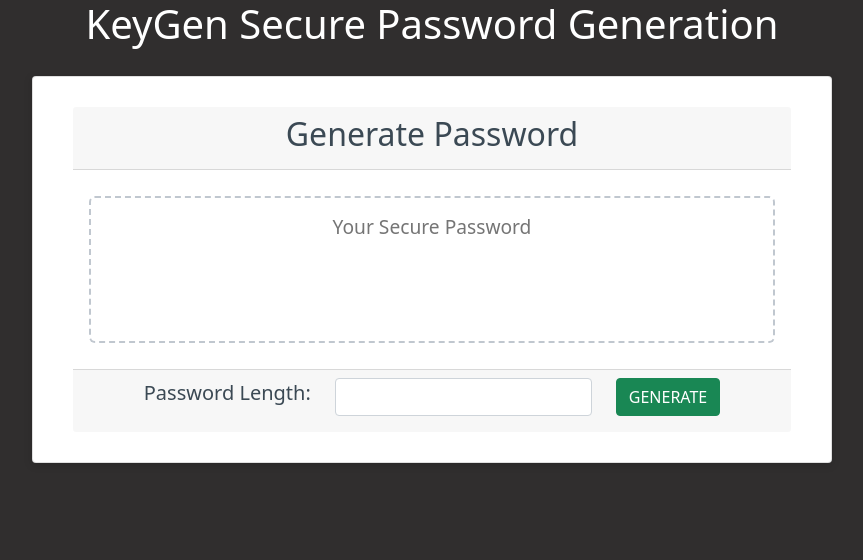
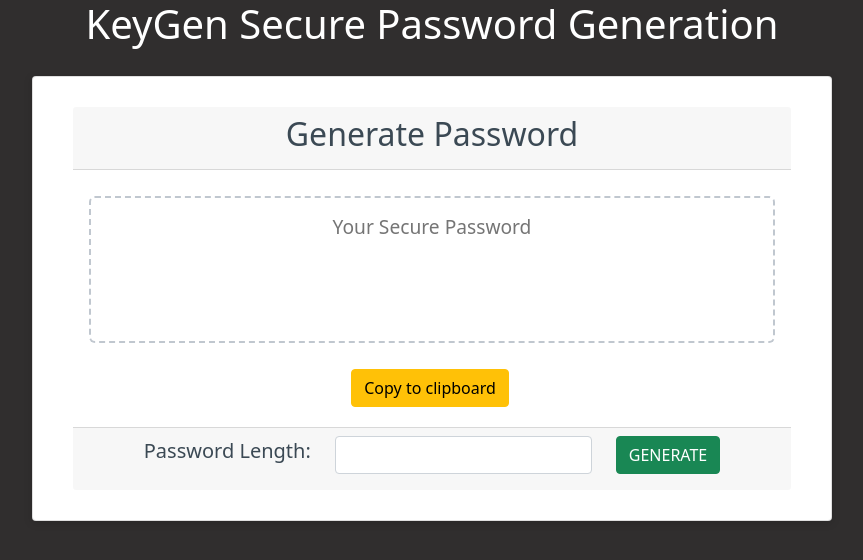
Before and after one commit to puentebravo/KeyGen-2.0, a React (Create React App) app in the folder Client/: page / in a window 1280 px wide. Shown: the top 560 px of the page, without its empty margins (208-1071 px from the left). Built offline with nearby package versions, Linux system fonts and the light colour scheme.

Commit message:
Wrote copyPass function to copy password to clipboard, added to page

```diff
--- a/Client/src/components/passcard/index.js
+++ b/Client/src/components/passcard/index.js
@@ -1,4 +1,5 @@
 import React, { useState } from "react";
+import CopyBtn from "../copybtn/index"
 import PassCardFooter from "../passcardfooter/index";
 import PassOutput from "../passwordoutput/index";
 import "./passcard.css";
@@ -26,13 +27,18 @@ function PassCard() {
     }
   };
 
+  const copyPass = (text) => {
+    navigator.clipboard.writeText(text);
+    console.log(`Copied ${text}`)
+  }
+
   return (
     <div className="card">
       <div className="card-header">
         <h2 className="text-center">Generate Password</h2>
       </div>
       <PassOutput password={password} />
-
+      <CopyBtn password={password} copyPass={copyPass} />
       <PassCardFooter generatePass={generatePass} />
     </div>
   );
```
